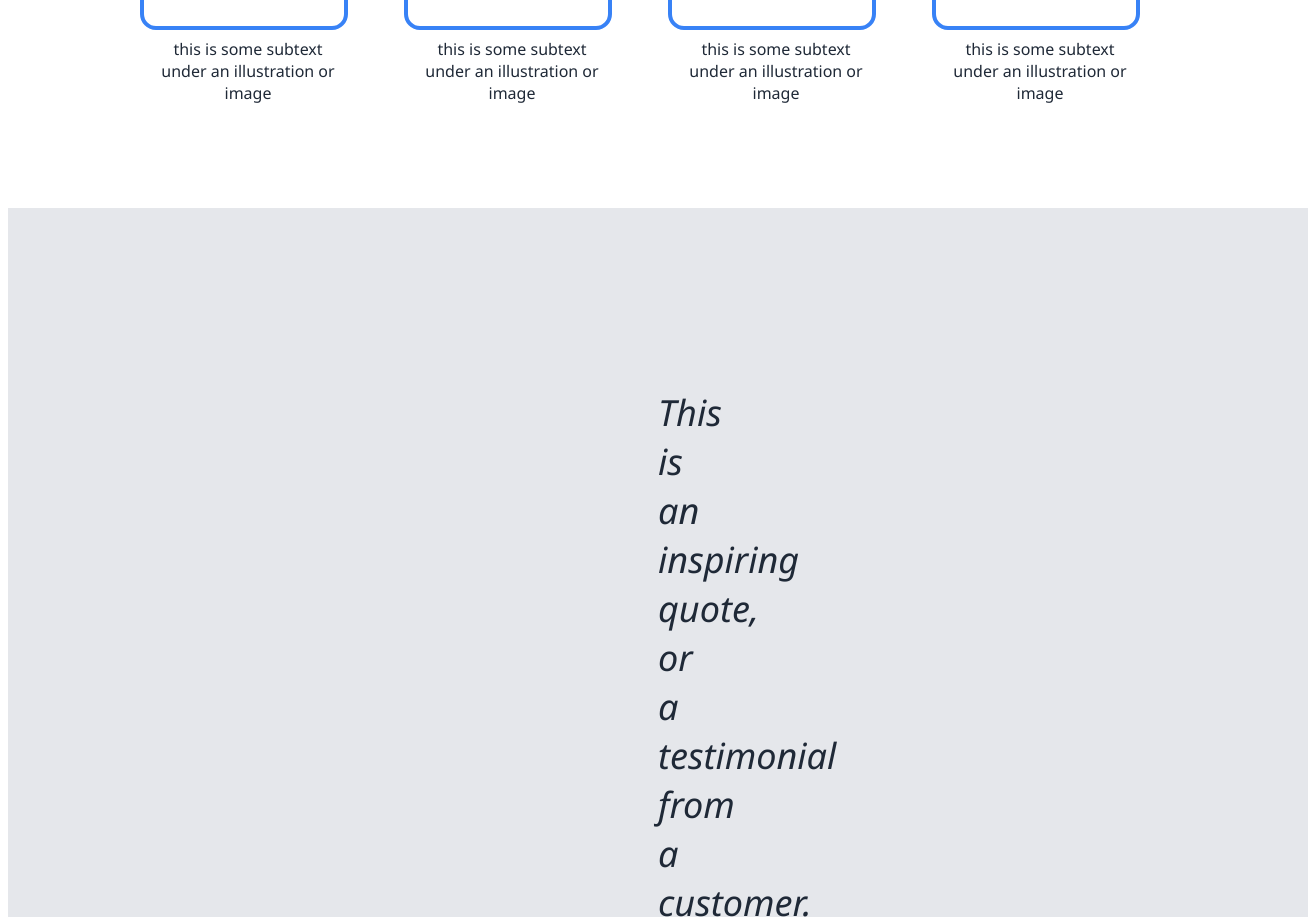
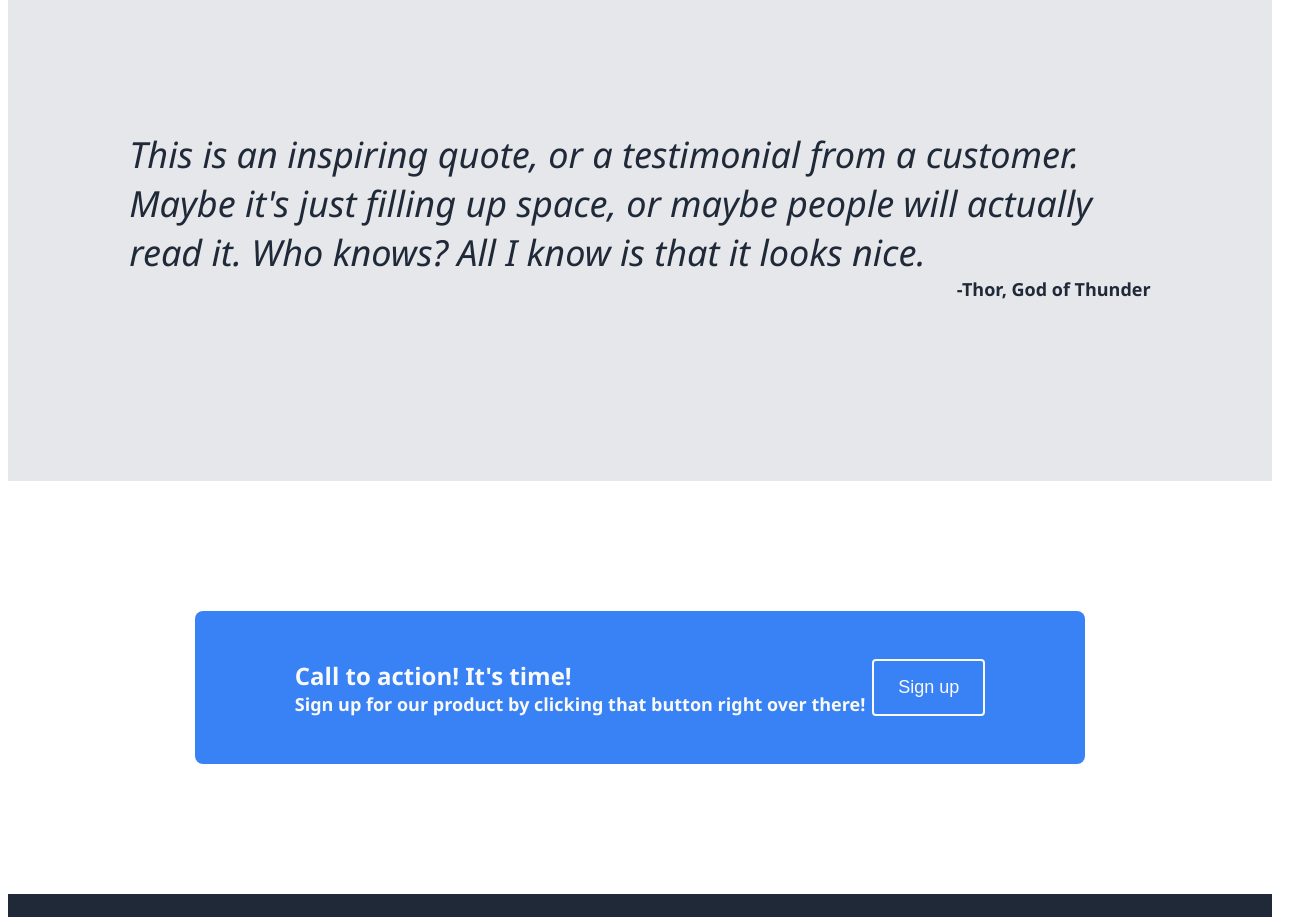
Before and after one commit to rvanderbent/odin-landing-page, a plain HTML site: page index.html in a window 1280 px wide. Shown: the part 1160-2077 px from the top of the page, 1308 px wide, since content can reach past the window. Drawn offline with Linux system fonts and the light colour scheme.

Commit message:
Fix some more alignment issues

```diff
--- a/index.html
+++ b/index.html
@@ -7,6 +7,8 @@
     </head>
     <body>
         <div class="hero">
+            <div class="filler"></div>
+            <div class="hero-container">
                 <ul class="header">
                     <li class="logo">Header Logo</li>
                     <div class="right-links">
@@ -25,6 +27,8 @@
                 </div>
                 <div class="image">this is a placeholder for an image</div>
             </div>
+            </div>
+            <div class="filler"></div>
         </div>
         <div class="info-section">
             <div class="title">Some random information</div>
@@ -48,18 +52,26 @@
             </div>
         </div>
         <div class="quote-section">
+            <div class="filler"></div>
+            <div class="quote-content">
                 <div class="quote">This is an inspiring quote, or a testimonial from a customer.
                     Maybe it's just filling up space, or maybe people will actually read it. Who knows?
                     All I know is that it looks nice.
                 </div>
                 <div class="author">-Thor, God of Thunder</div>
             </div>
+            <div class="filler"></div>
+        </div>
         <div class="CTA">
+            <div class="filler"></div>
+        <div class="CTA-block">
             <div class="block">
                 <div class="title">Call to action! It's time!</div>
                 <div class="text">Sign up for our product by clicking that button right over there!</div>
             </div>
             <button>Sign up</button>
+        </div>
+        <div class="filler"></div>
         </div>
         <div class="footer">
             <div>Copyright @ The Odin Project 2021</div>
--- a/styles.css
+++ b/styles.css
@@ -16,12 +16,16 @@ button {
 }
 
 .hero {
+    display: flex;
     background-color: #1F2937;
     color: #F9FAF8;
-    padding: 0px 600px 100px;
+}
+
+.hero-container {
+    padding: 48px 48px 100px;
     display: flex;
     flex-direction: column;
-    flex: 1;
+    flex: 1 1 auto;
 }
 
 
@@ -49,7 +53,7 @@ button {
     font-size: 18px;
     padding: 20px;
     display: flex;
-    justify-content: center;
+    justify-content: space-between;
     flex: 1;
     gap: 48px
 }
@@ -115,10 +119,21 @@ button {
     background-color: #E5E7EB;
     color: #1F2937;
     display: flex;
+    padding: 180px 0px;
+    justify-content: space-evenly;
+    flex: 1;
+}
+
+.filler {
+    flex: 1;
+}
+
+.quote-content {
+    display: flex;
+    flex: 1 1 auto;
     flex-direction: column;
     justify-content: center;
-    padding: 180px 650px;
-    flex: 1;
+    width: 900px;
 }
 
 .quote {
@@ -134,18 +149,18 @@ button {
 }
 
 .CTA {
+    display: flex;
+}
+
+.CTA-block {
     background-color: #3882F6;
     border-radius: 8px;
     color: #F9FAF8;
     padding: 48px 100px;
-    margin: 130px 680px;
+    margin: 130px 180px;
     display: flex;
     justify-content: space-between;
-    flex: 1;
-}
-
-
-.CTA .title {
+    flex: 1 1 auto;
     font-size: 24px;
     font-weight: bold;
 }
```
Lines whose indentation alone changed are shown as unchanged.
